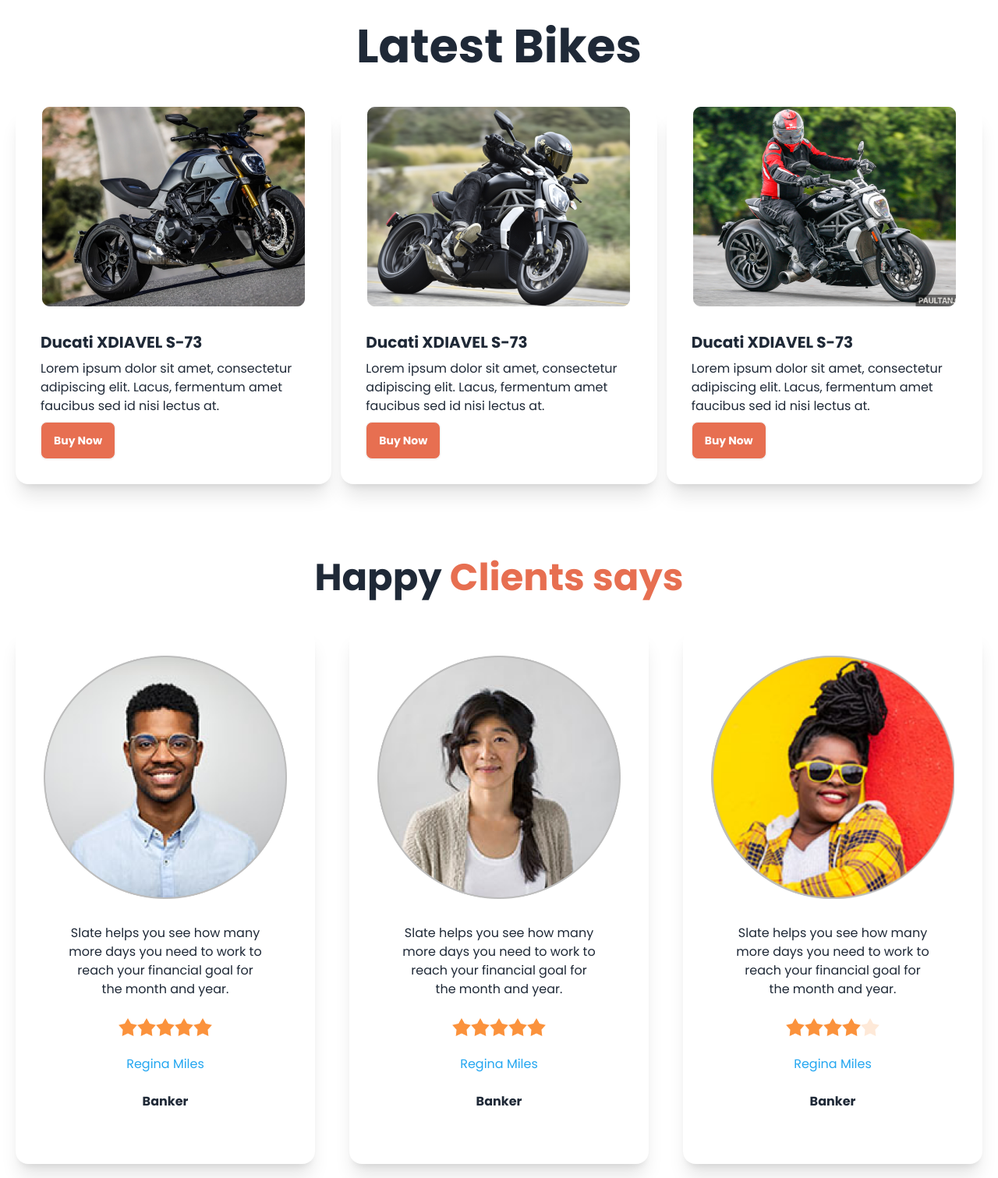
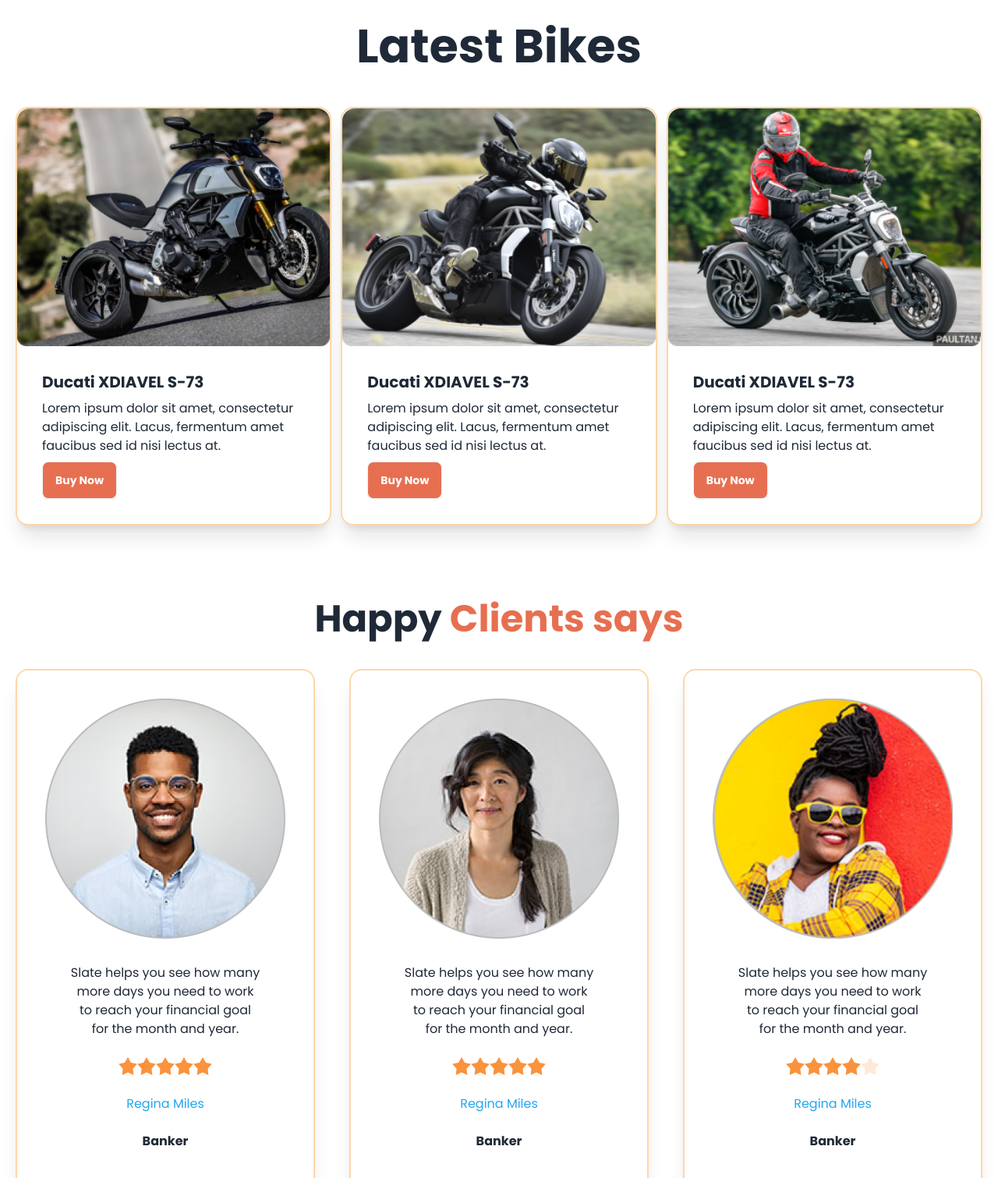
Before and after one commit to KhEliash/Bike-Zone, a plain HTML site: page index.html in a window 1280 px wide. Shown: the part 1240-2751 px from the top of the page at 78% size. Drawn offline with nearby package versions, Linux system fonts and the light colour scheme.

Commit message:
border and margin

```diff
--- a/index.html
+++ b/index.html
@@ -229,8 +229,8 @@
           class="grid grid-cols-1 md:grid-cols-2 lg:grid-cols-3 gap-3 lg:px-0 mx-auto"
         >
           <!-- card 1 -->
-          <div class="card w-auto bg-base-100 shadow-xl">
-            <figure><img src="images/others/latest1.png" alt="Shoes" /></figure>
+          <div class="card w-auto bg-base-100 shadow-xl border-2 border-orange-200">
+            <figure><img src="images/others/latest1.png" alt="Shoes" class="  w-full" /></figure>
             <div class="card-body">
               <h2 class="card-title">Ducati XDIAVEL S-73</h2>
               <p>
@@ -243,8 +243,8 @@
             </div>
           </div>
           <!-- card 2 -->
-          <div class="card bg-base-100 shadow-xl">
-            <figure><img src="images/others/latest2.png" alt="Shoes" /></figure>
+          <div class="card bg-base-100 shadow-xl border-2 border-orange-200">
+            <figure><img src="images/others/latest2.png" alt="Shoes" class="w-full" /></figure>
             <div class="card-body">
               <h2 class="card-title">Ducati XDIAVEL S-73</h2>
               <p>
@@ -257,8 +257,8 @@
             </div>
           </div>
           <!-- card 3 -->
-          <div class="card bg-base-100 shadow-xl">
-            <figure><img src="images/others/latest3.png" alt="Shoes" /></figure>
+          <div class="card bg-base-100 shadow-xl border-2 border-orange-200">
+            <figure><img src="images/others/latest3.png" alt="Shoes" class="w-full"/></figure>
             <div class="card-body">
               <h2 class="card-title">Ducati XDIAVEL S-73</h2>
               <p>
@@ -276,7 +276,7 @@
       <section class="mt-24">
         <h3 class=" text-3xl lg:text-5xl text-center font-semibold mb-4">Happy <span class="text-color-primary">Clients says</span></h3>
         <div class="flex flex-col lg:flex-row justify-center items-center gap-11 mt-10">
-          <div class="card   bg-base-100 shadow-xl p-9">
+          <div class="card   bg-base-100 shadow-xl p-9 border-2 border-orange-200">
             <figure><img src="images/others/user-1.png" alt="Shoes" /></figure>
             <div class="card-body flex items-center text-center space-y-4">
 
@@ -296,7 +296,7 @@
 
             </div>
           </div>
-          <div class="card   bg-base-100 shadow-xl p-9">
+          <div class="card   bg-base-100 shadow-xl p-9 border-2 border-orange-200">
             <figure><img src="images/others/user-2.png" alt="Shoes" /></figure>
             <div class="card-body flex items-center text-center space-y-4">
 
@@ -316,7 +316,7 @@
 
             </div>
           </div>
-          <div class="card   bg-base-100 shadow-xl p-9">
+          <div class="card   bg-base-100 shadow-xl p-9 border-2 border-orange-200">
             <figure><img src="images/others/user-3.png" alt="Shoes" /></figure>
             <div class="card-body flex items-center text-center space-y-4">
 
@@ -388,7 +388,7 @@
       </section>
      </main>
 
-      <footer class="footer py-16 px-12 lg:px-40 bg-neutral text-neutral-content">
+      <footer class="footer py-16 px-12 lg:px-40 bg-neutral text-neutral-content mt-32">
 
           <div class="md:container md:mx-auto flex items-center flex-col lg:flex-row lg:justify-between ">
 
```
